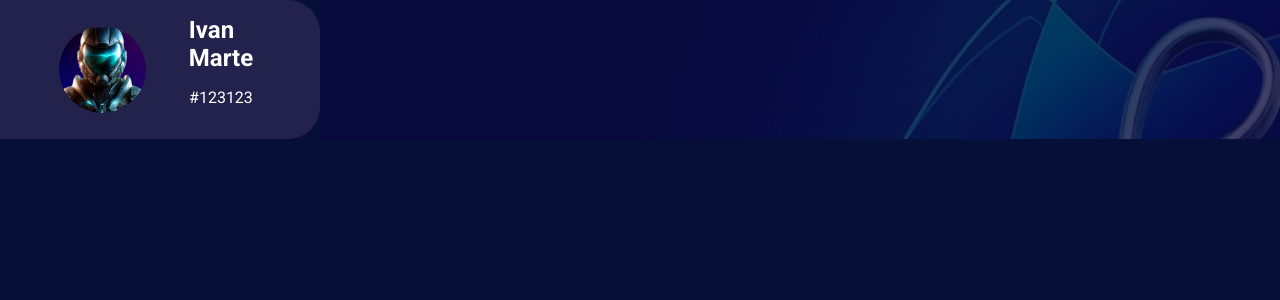
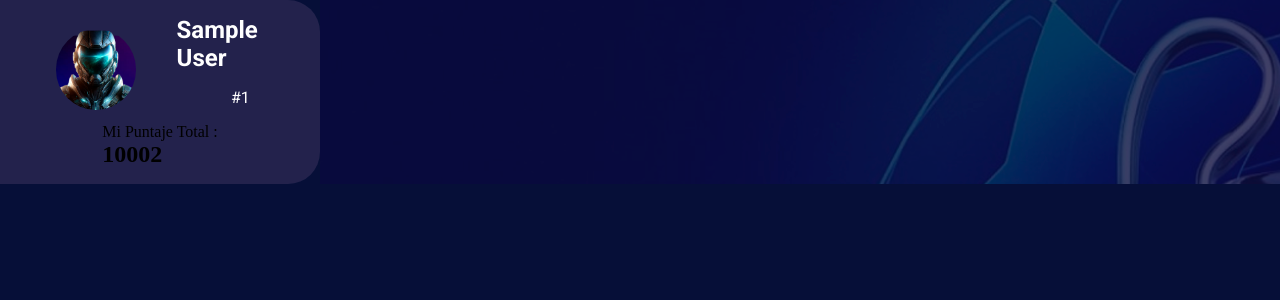
Before and after one commit to IvanMarte2403/Totalplay-Gaming-Platform---HTML-CSS-JS-PHP, a PHP site: page /dashboard.php in a window 1280 px wide. Shown: the top 300 px of the page. Run offline with PHP 8.4, Linux system fonts and the light colour scheme; the visitor is signed in with stand-in values (Sample User, id 1).

Commit message:
Read & Write Nombre and Id from database

```diff
--- a/dashboard.php
+++ b/dashboard.php
@@ -32,10 +32,15 @@ if (!isset($_SESSION['loggedin']) || $_SESSION['loggedin'] !== true) {
                 </div>
 
                 <div id="infoUsuarioContainer" class="info-usuario">
-                    <h2>Ivan </br> Marte</h2>
-                    <p>#123123</p>
+                    <h2><?php echo $_SESSION['nombre_apellidos']; ?></h2>
+                    <p>#<?php echo $_SESSION['id']; ?></p>
                 </div>
 
+            </div>
+
+            <div class="puntaje-player">
+                <p>Mi Puntaje Total : </p>
+                <h2> 10002</h2>
             </div>
 
         </div>
--- a/login.php
+++ b/login.php
@@ -9,14 +9,17 @@ if ($_SERVER["REQUEST_METHOD"] == "POST") {
     include 'db_conexion.php';
 
     $sql = "SELECT * FROM usuarios WHERE email = ? AND contrasena = ?";
-    $stmt = $conexion->prepare($sql);
+    $stmt = $conexion->prepare($sql );
     $stmt->bind_param("ss", $email, $contrasena);
     $stmt->execute();
     $result = $stmt->get_result();
 
     if ($result->num_rows > 0) {
         // Inicio de sesión exitoso
+        $user = $result->fetch_assoc();
         $_SESSION['loggedin'] = true;
+        $_SESSION['nombre_apellidos'] = $user['nombre_apellidos'];
+        $_SESSION['id'] = $user['id'];
 
         // Redirigir al usuario a dashboard.php
         header('Location: dashboard.php');
--- a/style/dashboard.css
+++ b/style/dashboard.css
@@ -32,12 +32,12 @@ body{
     display: flex;
     flex-direction:column ;
     justify-content: center;
+    align-items: center;
     background-color: rgba(38, 37, 79, 0.9); /* 50% de transparencia */
     width: 25%;
     padding: 1rem;
     border-top-right-radius: 2rem;
     border-bottom-right-radius: 2rem;
-
 
 }
 
@@ -87,6 +87,9 @@ body{
 }
 
 
+/* =============Puntaje Usuario========== */
+
+
 /* ================Dashoard============== */
 
 .dashboard-container{
```
